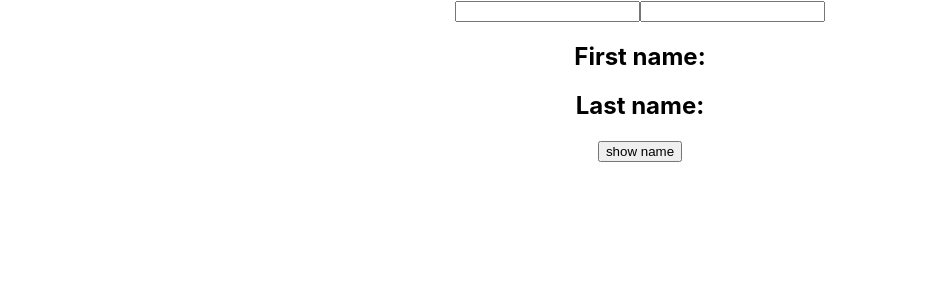
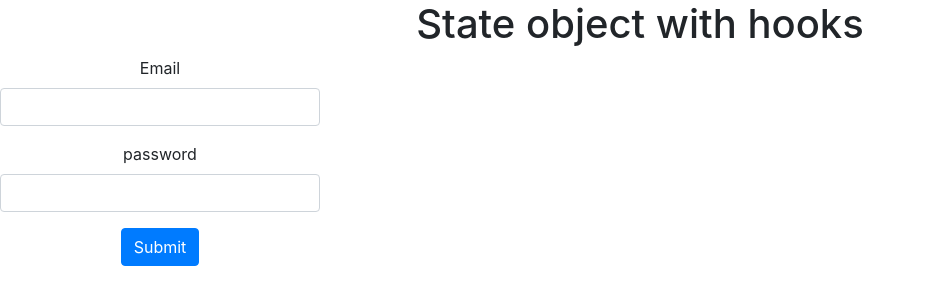
Before and after one commit to kiarieking/hello-world-react, a React (Create React App) app: page / in a window 1280 px wide. Shown: the top 304 px of the page, without its empty margins (0-925 px from the left). Built offline with nearby package versions, Linux system fonts and the light colour scheme.

Commit message:
usestate with bootstrap

```diff
--- a/src/App.js
+++ b/src/App.js
@@ -5,6 +5,7 @@ import CounterHook from './Hooks/CounterHook';
 import HookCounter from './Hooks/HookCounter';
 import HookPrevState from './Hooks/HookPrevState';
 import HooksStateObject from './Hooks/HooksStateObject';
+import HookStateBootstrap from './Hooks/HookStateBootstrap';
 
 function App() {
   return (
@@ -12,7 +13,8 @@ function App() {
       {/* <CounterHook/> */}
       {/* <HookCounter/> */}
       {/* <HookPrevState/> */}
-      <HooksStateObject/>
+      {/* <HooksStateObject/> */}
+      <HookStateBootstrap/>
     </div>
   );
 }
--- /dev/null
+++ b/src/Hooks/HookStateBootstrap.js
@@ -0,0 +1,35 @@
+import React, {useState} from 'react'
+import {Button, InputGroup, Form, Alert} from 'react-bootstrap'
+import 'bootstrap/dist/css/bootstrap.min.css'
+
+function HookStateBootstrap() {
+    const initialState = {email:'', password:''}
+    const [detail, setdetail] = useState(initialState)
+
+    const clickHandler=()=>{
+        let emailw = detail.email
+        let passwordw = detail.password
+        let detailw = emailw + " " + passwordw
+
+    }
+    return (
+        <div>
+            <h1>State object with hooks</h1>
+            <Form className="w-25">
+                <Form.Group>
+                    <Form.Label>Email</Form.Label>
+                    <Form.Control type='text' value={detail.email} onChange={(e)=>setdetail({...detail,email:e.target.value})}/>
+                </Form.Group>
+                <Form.Group>
+                    <Form.Label>password</Form.Label>
+                    <Form.Control type='text' value={detail.password} onChange={(e)=>setdetail({...detail,password:e.target.value})}/>
+                </Form.Group>
+                <Button onClick={clickHandler}>Submit</Button>
+            </Form>
+            <h2>{detail.email}</h2>
+            <h2>{detail.password}</h2>
+        </div>
+    )
+}
+
+export default HookStateBootstrap
```
